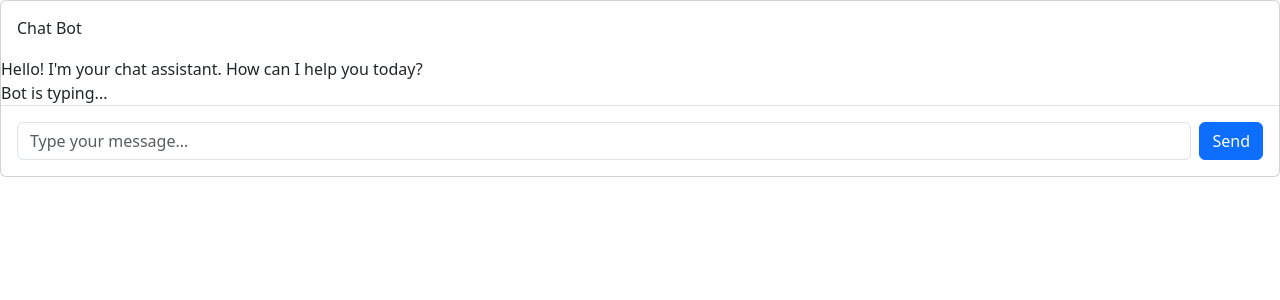
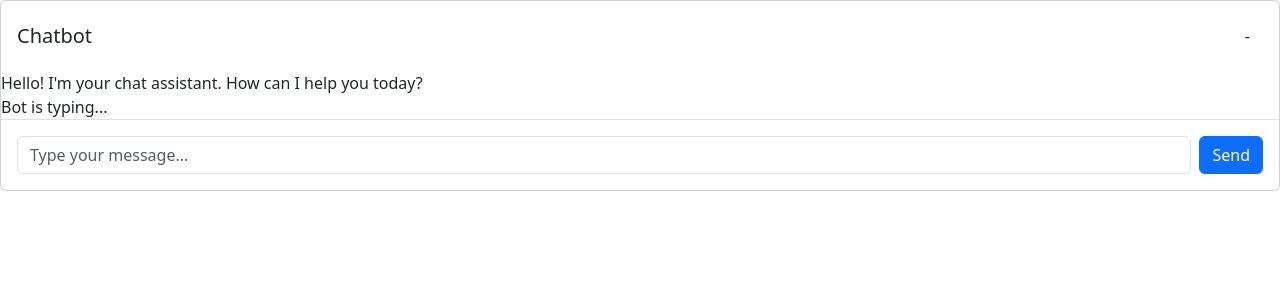
Before and after one commit to nik-x625/test2, a Flask app: page /bot in a window 1280 px wide. Shown: the top 300 px of the page. Run offline with Flask 3, Linux system fonts and the light colour scheme; some libraries are stand-ins or nearby versions.

Commit message:
chatbot x replaced with hyphen

```diff
--- a/templates/bot-main.html
+++ b/templates/bot-main.html
@@ -14,9 +14,9 @@
 <body>
   <div class="card bot-chat-card">
     <!-- Header -->
-    <div class="bot-chat-header d-flex align-items-center justify-content-between p-3">
-      <h3 class="h6 mb-0">Chat Bot</h3>
-      <button type="button" class="btn-close btn-close-white chatbot-close-popup" aria-label="Close"></button>
+    <div class="bot-chat-header d-flex justify-content-between align-items-center p-3">
+      <h5 class="modal-title">Chatbot</h5>
+      <button type="button" class="btn chatbot-close-popup" aria-label="Minimize">-</button>
     </div>
 
     <!-- Chat Body -->
```
Also changed, not shown: static/css/bot-styles.css (+11 -1 lines).
